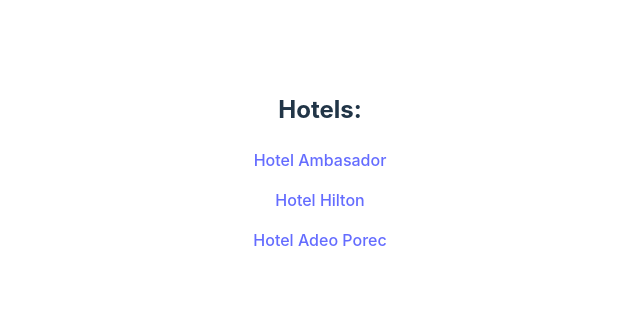
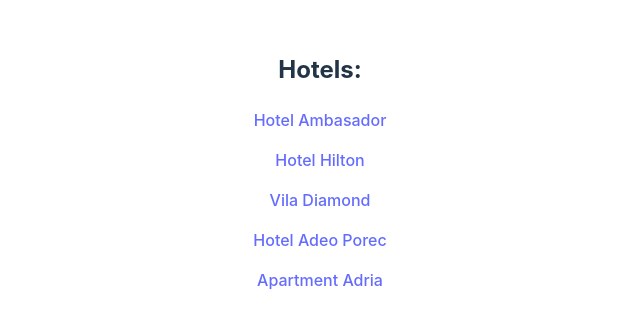
Before and after one commit to Antunsvetic/booking-react, a React (Vite) app: page / in a window 1280 px wide. Shown: the part 230-558 px from the top of the page, without its empty margins (320-960 px from the left). Built offline with nearby package versions, Linux system fonts and the light colour scheme.

Commit message:
update mockData with more hotels

```diff
--- a/src/state/hotels/mockData.js
+++ b/src/state/hotels/mockData.js
@@ -1,44 +1,27 @@
 export const MOCK_DATA = [
     {
-        id: 1,
+        id: 0,
         name: "Hotel Ambasador",
         bookings: []
     },
     {
-        id: 2,
+        id: 1,
         name: "Hotel Hilton",
-        bookings: [
-            {
-                id: 1,
-                checkIn: "20/03/2024",
-                checkOut: "25/03/2024"
-            },
-            {
-                id: 2,
-                checkIn: "27/03/2024",
-                checkOut: "01/04/2024"
-            }
-        ]
+        bookings: []
+    },
+    {
+        id: 3,
+        name: "Vila Diamond",
+        bookings: []
     },
     {
         id: 3,
         name: "Hotel Adeo Porec",
-        bookings: [
-            {
-                id: 1,
-                checkIn: "20/03/2024",
-                checkOut: "25/03/2024"
-            },
-            {
-                id: 2,
-                checkIn: "27/03/2024",
-                checkOut: "01/04/2024"
-            },
-            {
-                id: 3,
-                checkIn: "03/04/2024",
-                checkOut: "09/04/2024"
-            }
-        ]
+        bookings: []
+    },
+    {
+        id: 4,
+        name: "Apartment Adria",
+        bookings: []
     }
 ]
```
